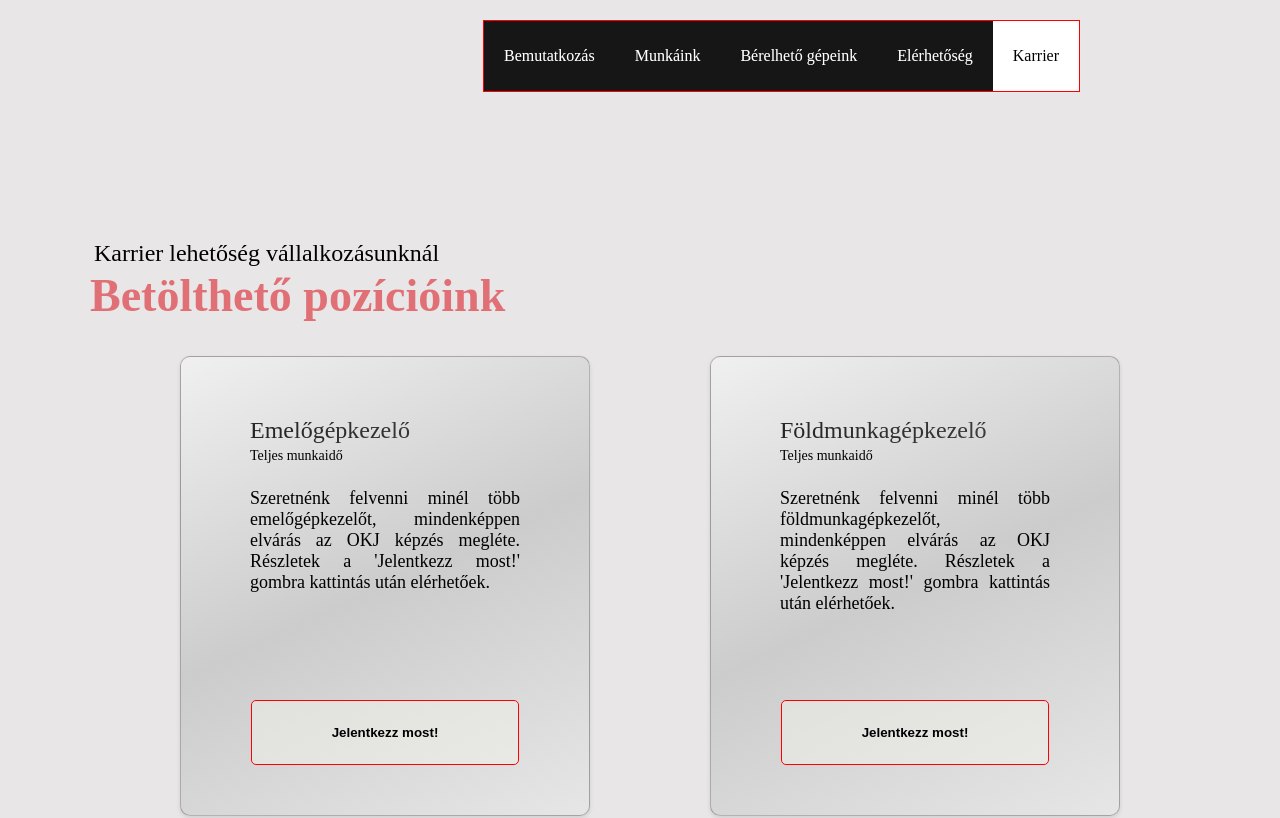
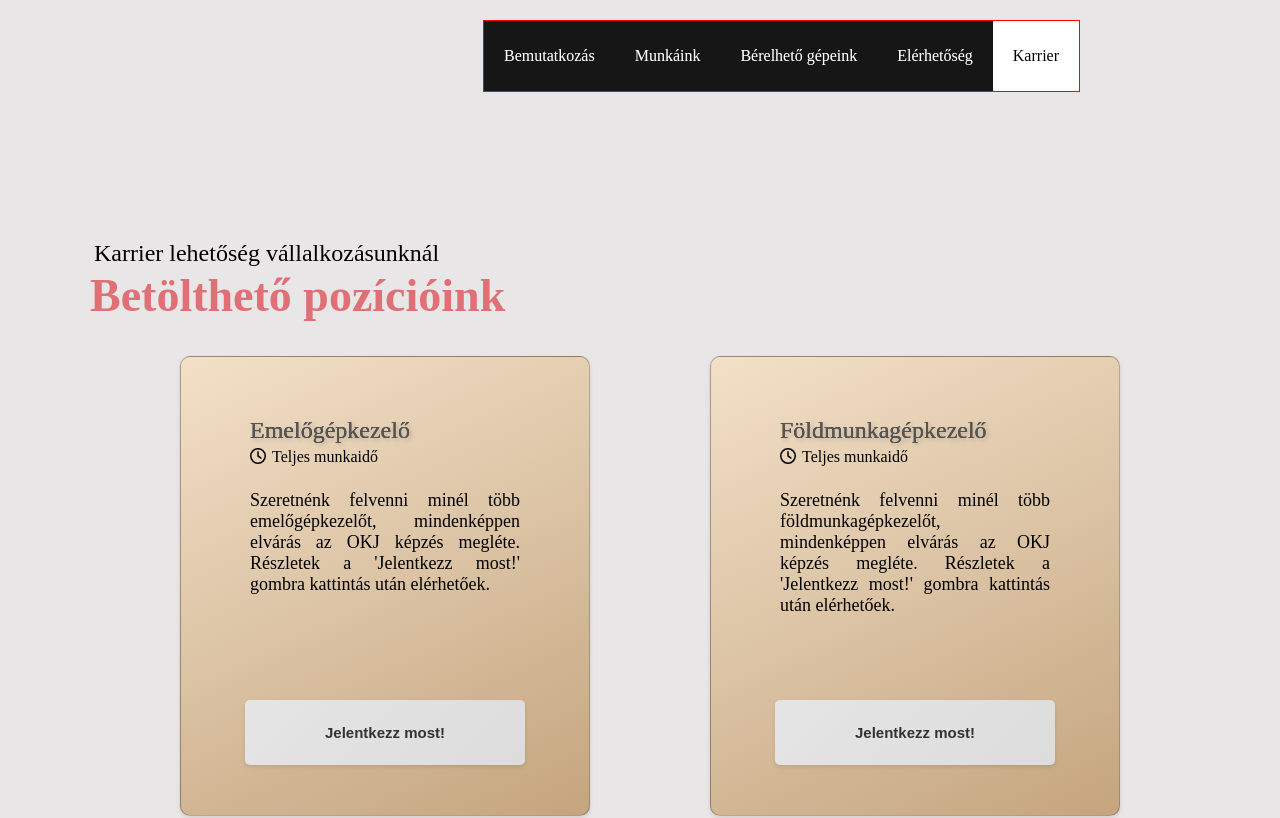
Before and after one commit to Zsotya/manitoupeti, a Vue app: page /karrier in a window 1280 px wide. Shown: the top 818 px of the page. Built offline with nearby package versions, Linux system fonts and the light colour scheme.

Commit message:
Added clock svg and visibility modifications for CardComponent.vue

```diff
--- a/src/components/CareerComponents/CardComponent.vue
+++ b/src/components/CareerComponents/CardComponent.vue
@@ -3,7 +3,18 @@
     <div class="card-content">
       <div class="card-text-part">
         <div class="card-title">{{ job.jobName }}</div>
-
+        <div class="job-time-icon">
+          <svg
+            xmlns="http://www.w3.org/2000/svg"
+            height="1em"
+            viewBox="0 0 512 512"
+          >
+            <!--! Font Awesome Free 6.4.2 by @fontawesome - https://fontawesome.com License - https://fontawesome.com/license (Commercial License) Copyright 2023 Fonticons, Inc. -->
+            <path
+              d="M464 256A208 208 0 1 1 48 256a208 208 0 1 1 416 0zM0 256a256 256 0 1 0 512 0A256 256 0 1 0 0 256zM232 120V256c0 8 4 15.5 10.7 20l96 64c11 7.4 25.9 4.4 33.3-6.7s4.4-25.9-6.7-33.3L280 243.2V120c0-13.3-10.7-24-24-24s-24 10.7-24 24z"
+            />
+          </svg>
+        </div>
         <div class="job-time">{{ job.jobTime }}</div>
         <div class="card-text-content">
           {{ job.jobDescription }}
@@ -31,7 +42,7 @@ const { job } = defineProps(["job"]);
   border: 1px solid rgba(0, 0, 0, 0.25);
   background-color: #f0f0f0;
   box-shadow: 0 2px 4px rgba(0, 0, 0, 0.1);
-  background: linear-gradient(155deg, #f0f0f0, #ccc, #e6e6e6);
+  background: linear-gradient(155deg, #f3e0c8, #dbc3a4, #c5a57e);
   transition: 0.15s;
   border-radius: 10px;
 }
@@ -49,12 +60,21 @@ const { job } = defineProps(["job"]);
   background: linear-gradient(45deg, #222, #444);
   -webkit-background-clip: text;
   background-clip: text;
-  color: transparent;
+  color: #555;
+  text-shadow: 2px 2px 4px rgba(0, 0, 0, 0.2);
+}
+
+.job-time-icon {
+  display: inline-block;
+  align-items: center;
+  vertical-align: middle;
+  margin-right: 6px;
 }
 
 .job-time {
+  display: inline-block;
   margin-bottom: 24px;
-  font-size: 14px;
+  font-size: 16px;
 }
 
 .card-text-content {
@@ -68,20 +88,22 @@ const { job } = defineProps(["job"]);
 
 .apply-button {
   position: relative;
-  background-color: rgba(242, 243, 235, 0.513);
-  color: black;
+  background: linear-gradient(135deg, #e5e5e5, #dcdcdc);
+  color: #333;
   padding: 24px 80px;
   cursor: pointer;
-  border: 1px solid red;
+  border: none;
+  border-radius: 5px;
   bottom: 50px;
-  transition: 0.4s;
-  border-radius: 5px;
   font-weight: 600;
+  font-size: 15px;
+  box-shadow: 0 2px 4px rgba(0, 0, 0, 0.1);
+  transition: background 0.4s ease, transform 0.2s ease;
 }
 
 .apply-button:hover {
-  border: 1px solid rgb(53, 53, 53);
-  transition: 0.4s;
-  background-color: rgb(236, 171, 171);
+  background: linear-gradient(135deg, #ccc, #c7c6c6);
+  transform: scale(1.05);
+  transition: background 0.4s ease, transform 0.2s ease;
 }
 </style>
```
Also changed, not shown: src/assets/clock-regular.svg (added).
